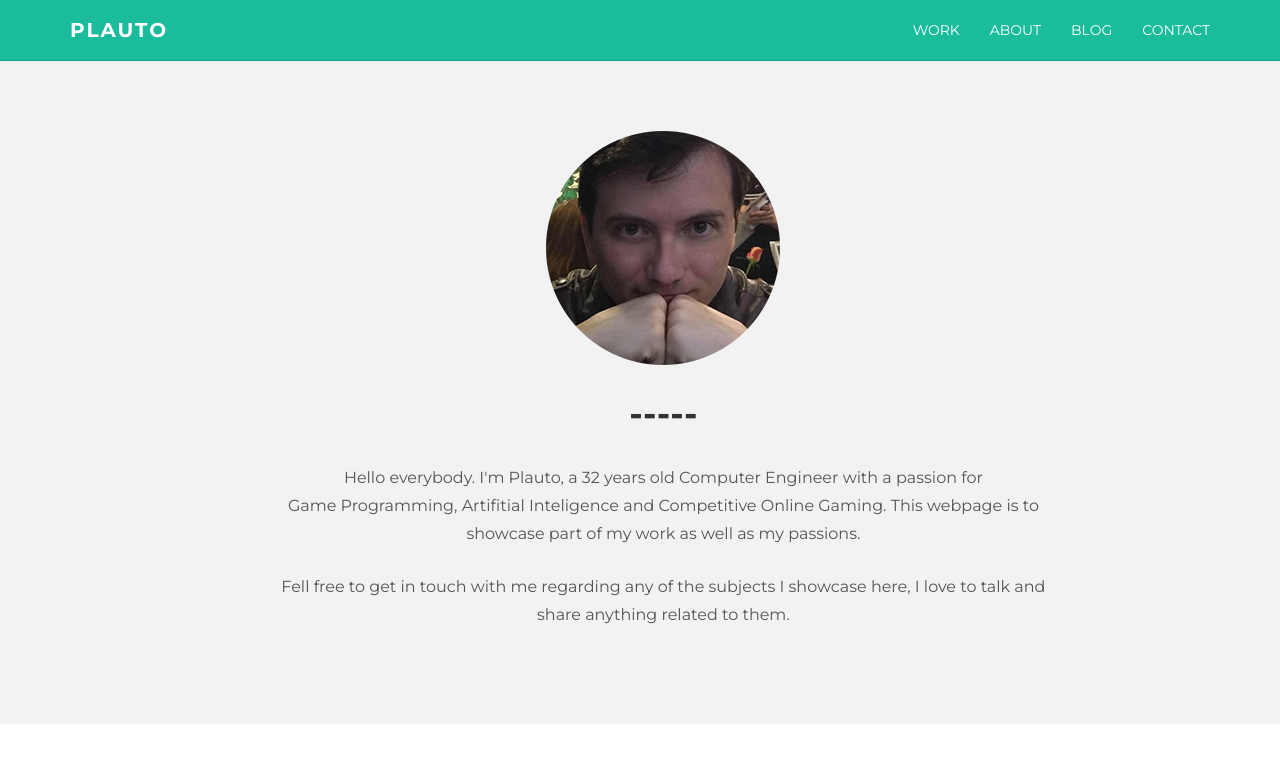
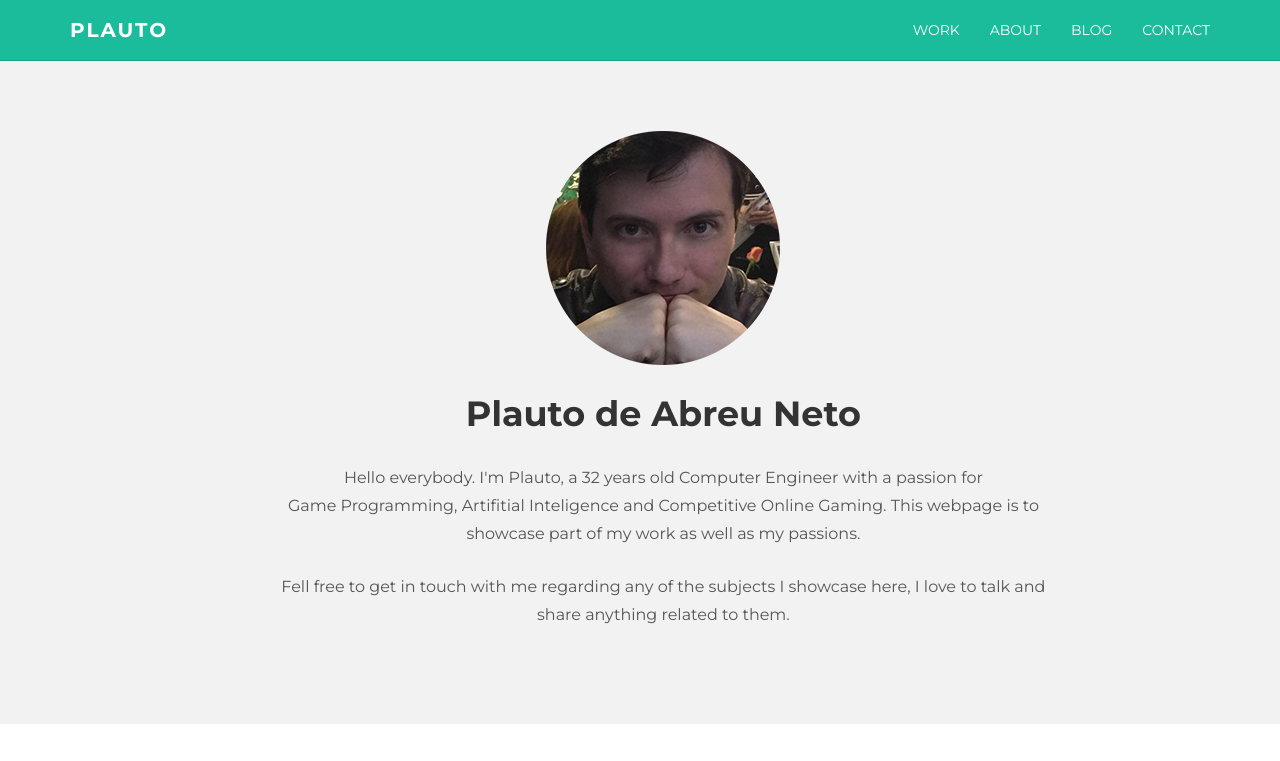
Before and after one commit to PlautoAbreu/plautoabreu.github.io, a plain HTML site: page index.html in a window 1280 px wide. Shown: the top 761 px of the page. Drawn offline with nearby package versions, Linux system fonts and the light colour scheme.

Commit message:
Update index.html
Name updated

```diff
--- a/index.html
+++ b/index.html
@@ -56,7 +56,7 @@
 			<div class="row">
 				<div class="col-lg-8 col-lg-offset-2 centered">
 					<img src="assets/img/user.png" alt="Stanley">
-					<h1>-----</h1>
+					<h1>Plauto de Abreu Neto</h1>
 					<p>Hello everybody. I'm Plauto, a 32 years old Computer Engineer with a passion for <br> Game Programming, Artifitial Inteligence and Competitive Online Gaming. This webpage is to showcase part of my work as well as my passions.</p>
 					<p>Fell free to get in touch with me regarding any of the subjects I showcase here, I love to talk and share anything related to them.</p>
 				</div><!-- /col-lg-8 -->
```
